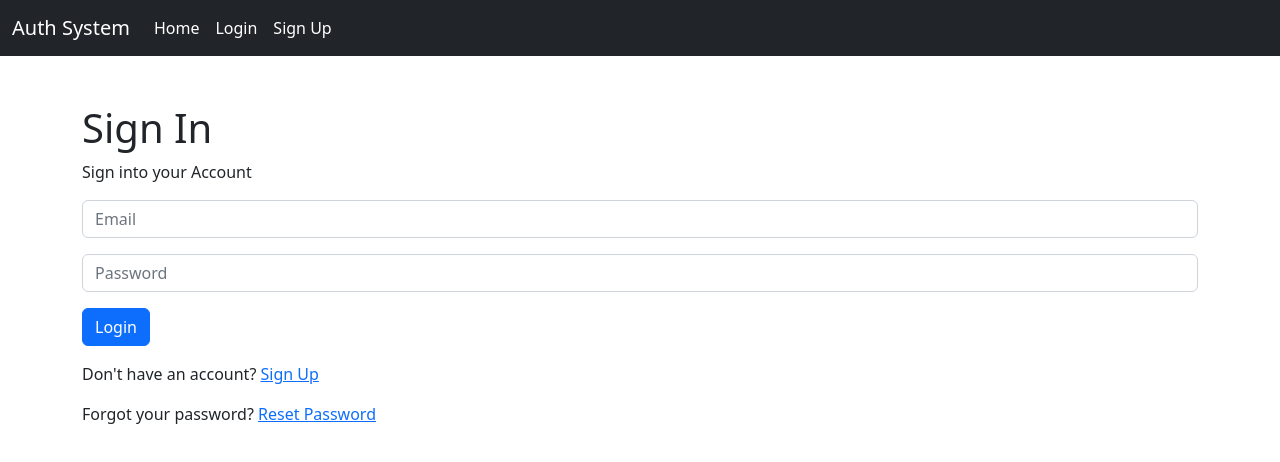
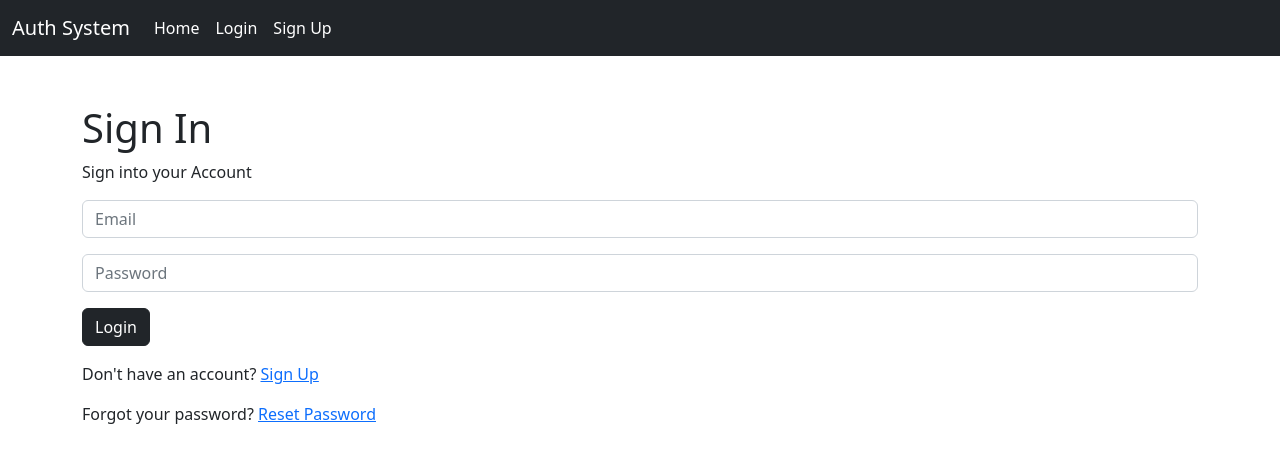
Before and after one commit to osamayy515/Auth_system-using-react-and-django, a React (Create React App) app in the folder frontend/: page /login in a window 1280 px wide. Shown: the top 462 px of the page. Built offline with nearby package versions, Linux system fonts and the light colour scheme.

Commit message:
Applying authentication to the login container

```diff
--- a/frontend/src/containers/Login.js
+++ b/frontend/src/containers/Login.js
@@ -1,9 +1,9 @@
-import React, { useState } from 'react'
-import { Link } from 'react-router-dom'
+import React, { useState} from 'react'
+import { Link, Navigate } from 'react-router-dom'
 import { connect } from 'react-redux'
 import { login } from '../actions/auth';
 
-const Login = ({ login }) => {
+const Login = ({ login, isAuthenticated }) => {
     const [formData, setFormData] = useState({
         email: '',
         password: ''
@@ -21,7 +21,9 @@ const Login = ({ login }) => {
 
     // Is the user authenticated?
     // Redirect them to the home page
-
+    if (isAuthenticated) {
+        return <Navigate to='/' />
+    }
     return(
         <div className='container mt-5'>
             <h1>Sign In</h1>
@@ -50,7 +52,7 @@ const Login = ({ login }) => {
                         required
                     />
                 </div>
-                <button className='btn btn-primary' type='submit'>Login</button>
+                <button className='btn btn-dark' type='submit'>Login</button>
             </form>
             <p className='mt-3'>
                 Don't have an account? <Link to='/signup'>Sign Up</Link>
@@ -62,8 +64,8 @@ const Login = ({ login }) => {
     );
 };
 
-// const mapStateToProps = state => ({
-    // Is Authenticated?
-// });
+const mapStateToProps = state => ({
+    isAuthenticated: state.auth.isAuthenticated
+});
 
-export default connect(null , { login })(Login);
+export default connect(mapStateToProps , { login })(Login);
```
